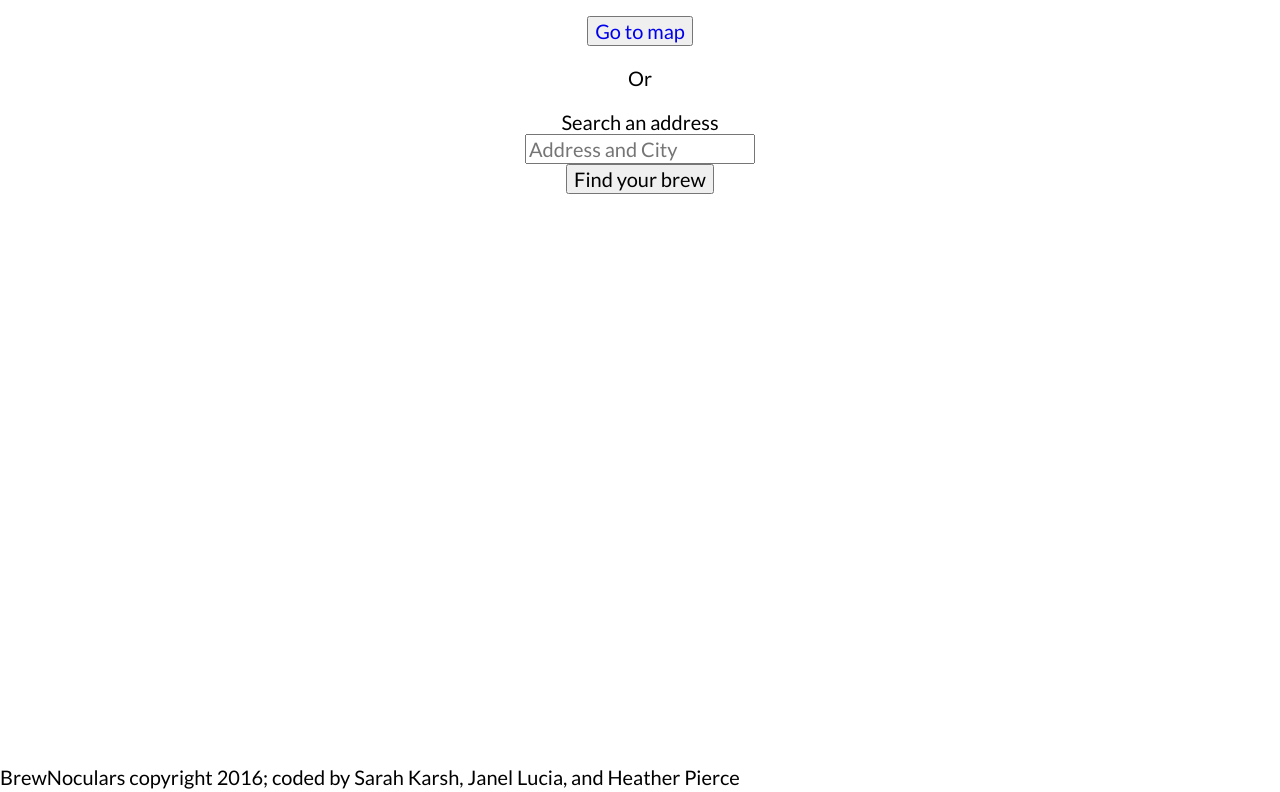
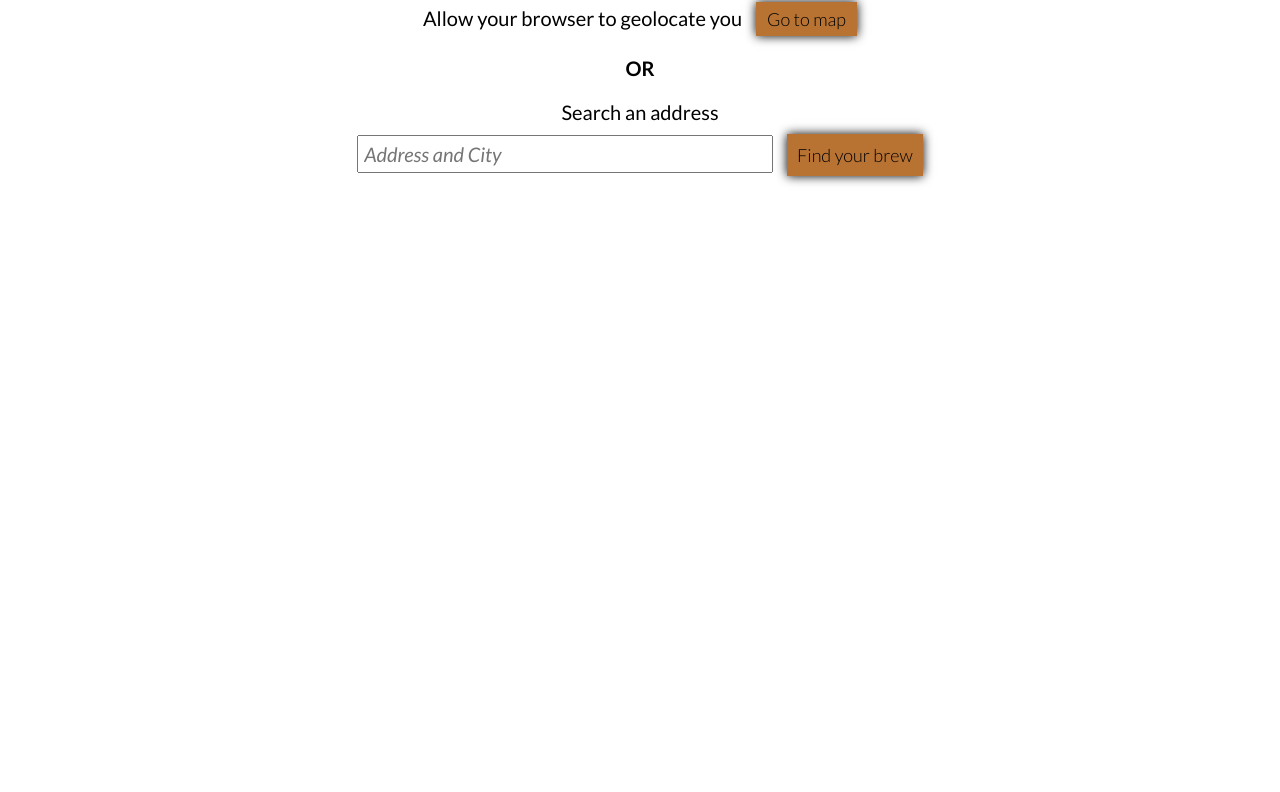
Before and after one commit to BrewNoculars/working-files, a website: page index.html in a window 1280 px wide. Shown: the part 355-1147 px from the top of the page. Drawn offline with nearby package versions, Linux system fonts and the light colour scheme; some packages are replaced by stand-ins of ours; files that its build step writes are made by us from their sources; a script that the page names is missing; a web font is replaced by a local one.

Commit message:
initial styling

```diff
--- a/dev/scripts/script.js
+++ b/dev/scripts/script.js
@@ -50,6 +50,9 @@ brewNoculars.getInfo = function (userLocation) {
 			// console.log(brewNoculars.mapMarkers);
 			brewNoculars.mapMarkers.push(breweryMarker);
 			brewNoculars.mapBounds.extend(breweryMarker.position);
+			// breweryMarker.addListener('click', function() {
+			// 	infowindow.open(brewNoculars.map, breweMarker);
+			// });
 			// console.log(brewNoculars.mapMarkers);
 		});
 	})
--- a/dev/styles/styles.scss
+++ b/dev/styles/styles.scss
@@ -21,6 +21,7 @@ html {
 body{
   font-size: 2rem;
   font-family: 'Lato', sans-serif;
+  font-weight: 400;
 }
 
 h1 {
@@ -56,6 +57,7 @@ a {
   h4 {
     margin: 0;
     padding:1rem;
+    font-weight:300;
   }
   .backToTop {
     margin:0;
@@ -63,37 +65,84 @@ a {
       color:white;
       padding:1rem;
       font-size: 1.8rem;
+      font-weight:300;
     }
   }
 }
 
 .header-search {
   text-align: center;
-  h1 {
+  svg {
+    margin-top: 6rem;
+  }
+  button {
+    background-color: $brewDarkCopper;
+    border:none;
+    display: inline-block;
+    box-shadow: 0 0 10px black;
+    margin-left: 1rem;
+    font-weight: 300;
+    font-size: 1.8rem;
+    a {
+      color:$brewBlack;
+      padding: 0.5rem;
+      display: inline-block;
+    }
+  }
+  .intro {
     margin-bottom: 0;
+    display: inline-block;
+  }
+  .Or {
+    text-transform: uppercase;
+    font-weight: 700;
   }
   h2 {
     margin:0;
   }
   label {
     display: block;
+    margin-bottom: 1rem;
   }
   input[type=text] {
-    display: block;
-    margin:0 auto;
+    width:50%;
+    display: inline-block;
+    padding: 0.5rem;
+    font-style: italic;
+    display: inline-block;
   }
+  .submit {
+    background-color: $brewDarkCopper;
+    border:none;
+    padding:1rem;
+    display: inline-block;
+    box-shadow: 0 0 10px black;
+    margin-left: 1rem;
+    font-weight: 300;
+    font-size: 1.8rem;
+    // border-radius: 5px;
+  }
+}
+
+#mapContainer {
+  padding-top: 5.5rem;
 }
 
 #map {
   margin: 0 auto;
   padding: 0;
-  height: 300px;
+  height: 350px;
 }
 
 .results {
   display:flex;
   flex-wrap:wrap;
   // flex: 1 1 33.33%;
+  background:url('../../images/brewery-alt.jpg');
+  background-repeat: no-repeat;
+  position: center;
+  background-attachment: fixed;
+  background-size:cover;
 }
 
 .resultsCards{
--- a/index.html
+++ b/index.html
@@ -4,7 +4,7 @@
 	<meta charset="UTF-8">
 	<meta name="viewport" content="width=device-width, initial-scale=1.0">
 	<link rel="stylesheet" href="http://maxcdn.bootstrapcdn.com/font-awesome/4.6.3/css/font-awesome.min.css">
-	<link href="https://fonts.googleapis.com/css?family=Lato|Vast+Shadow" rel="stylesheet">
+	<link href="https://fonts.googleapis.com/css?family=Lato:300,400,400i,700|Vast+Shadow" rel="stylesheet">
 	<link rel="stylesheet" href="public/styles/style.css">
 	<script id="myTemplate" type="x-handlebars-template">
 		<div class="resultsCards wrapperResults">
@@ -34,16 +34,16 @@
 			<p class="backToTop"><a href="#header-search">Back to Search</a></p>
 		</section>
 		<section class="header-search wrapperHeader" id="header-search"> <!-- main search -->
-			<svg id="Layer_1" data-name="Layer 1" xmlns="http://www.w3.org/2000/svg" viewBox="0 0 445.08 142.75"><defs><style>.cls-1{font-size:45.62px;fill:#231f20;font-family:Vast Shadow;}</style></defs><title>BrewNoculars</title><text class="cls-1" transform="translate(25.58 121.01) rotate(-41.13)">B</text><text class="cls-1" transform="translate(57.94 93.27) rotate(-34.17)">r</text><text class="cls-1" transform="translate(81.35 77.12) rotate(-27.88)">e</text><text class="cls-1" transform="matrix(0.95, -0.31, 0.31, 0.95, 110.65, 60.33)">w</text><text class="cls-1" transform="matrix(0.99, -0.11, 0.11, 0.99, 164.83, 42.75)">N</text><text class="cls-1" transform="matrix(1, 0.06, -0.06, 1, 215.27, 37.97)">o</text><text class="cls-1" transform="translate(250.1 39.98) rotate(11.18)">c</text><text class="cls-1" transform="translate(283.94 46.52) rotate(19.22)">u</text><text class="cls-1" transform="translate(318.74 59.09) rotate(25.53)">l</text><text class="cls-1" transform="matrix(0.85, 0.53, -0.53, 0.85, 337.54, 67.48)">a</text><text class="cls-1" transform="translate(370.58 88.3) rotate(38.55)">r</text><text class="cls-1" transform="matrix(0.71, 0.7, -0.7, 0.71, 392.96, 105.89)">s</text></svg>
+			<svg id="Layer_1" data-name="Layer 1" xmlns="http://www.w3.org/2000/svg" viewBox="0 0 445.08 128.75"><defs><style>.cls-1{font-size:45.62px;fill:#231f20;font-family:Vast Shadow;}</style></defs><title>BrewNoculars</title><text class="cls-1" transform="translate(25.58 121.01) rotate(-41.13)">B</text><text class="cls-1" transform="translate(57.94 93.27) rotate(-34.17)">r</text><text class="cls-1" transform="translate(81.35 77.12) rotate(-27.88)">e</text><text class="cls-1" transform="matrix(0.95, -0.31, 0.31, 0.95, 110.65, 60.33)">w</text><text class="cls-1" transform="matrix(0.99, -0.11, 0.11, 0.99, 164.83, 42.75)">N</text><text class="cls-1" transform="matrix(1, 0.06, -0.06, 1, 215.27, 37.97)">o</text><text class="cls-1" transform="translate(250.1 39.98) rotate(11.18)">c</text><text class="cls-1" transform="translate(283.94 46.52) rotate(19.22)">u</text><text class="cls-1" transform="translate(318.74 59.09) rotate(25.53)">l</text><text class="cls-1" transform="matrix(0.85, 0.53, -0.53, 0.85, 337.54, 67.48)">a</text><text class="cls-1" transform="translate(370.58 88.3) rotate(38.55)">r</text><text class="cls-1" transform="matrix(0.71, 0.7, -0.7, 0.71, 392.96, 105.89)">s</text></svg>
 			<h2>Find the closest brewery to you!</h2>
 			<p class="intro">Allow your browser to geolocate you</p>
 			<button><a href="#mapContainer" class="smoothScroll">Go to map</a></button>
-			<p>Or</p>
+			<p class="Or">Or</p>
 				<!-- input type for geolocation here -->
 			<form action="" id="locationField">
 				<label for="user-input">Search an address</label>
-				<input id="user-input" class="controls" type="text" placeholder="Address and City">
-				<input id="selector" type="submit" value="Find your brew">
+				<input id="user-input" class="controls userInput" type="text" placeholder="Address and City">
+				<input id="selector" type="submit" value="Find your brew" class="submit">
 			</form>
 		</section>
 	</header>
@@ -54,13 +54,11 @@
 		</div>
 	</section>
 
-	<section class="results wrapperResults">
+	<section class="results">
+		<!-- <div class="wrapperResults"> -->
 
-
+		<!-- </div> -->
 	</section>
-	<!-- <div class="wrapperResults">
-		<p class="readMoreee">Lorem ipsum dolor sit amet, consectetur adipisicing elit. Labore dolore distinctio nisi natus accusamus maiores consequuntur, assumenda culpa saepe non illo quibusdam blanditiis qui rerum recusandae deleniti mollitia delectus, aperiam. Lorem ipsum dolor sit amet, consectetur adipisicing elit. Magnam nihil possimus in quasi neque asperiores ullam repellat voluptates laborum doloremque, ipsam, quibusdam minus! Velit nemo, veritatis quisquam possimus, aperiam cumque. Lorem ipsum dolor sit amet, consectetur adipisicing elit. Odio amet non asperiores eius sapiente id aut inventore? Quia eligendi aspernatur non, mollitia repellat saepe repellendus exercitationem harum cumque magnam vel!Lorem ipsum dolor sit amet, consectetur adipisicing elit. Labore dolore distinctio nisi natus accusamus maiores consequuntur, assumenda culpa saepe non illo quibusdam blanditiis qui rerum recusandae deleniti mollitia delectus, aperiam. Lorem ipsum dolor sit amet, consectetur adipisicing elit. Magnam nihil possimus in quasi neque asperiores ullam repellat voluptates laborum doloremque, ipsam, quibusdam minus! Velit nemo, veritatis quisquam possimus, aperiam cumque. Lorem ipsum dolor sit amet, consectetur adipisicing elit. Odio amet non asperiores eius sapiente id aut inventore? Quia eligendi aspernatur non, mollitia repellat saepe repellendus exercitationem harum cumque magnam vel!</p>
-	</div> -->
 
 	<footer>
 		<p>BrewNoculars copyright 2016; coded by Sarah Karsh, Janel Lucia, and Heather Pierce</p>
```
